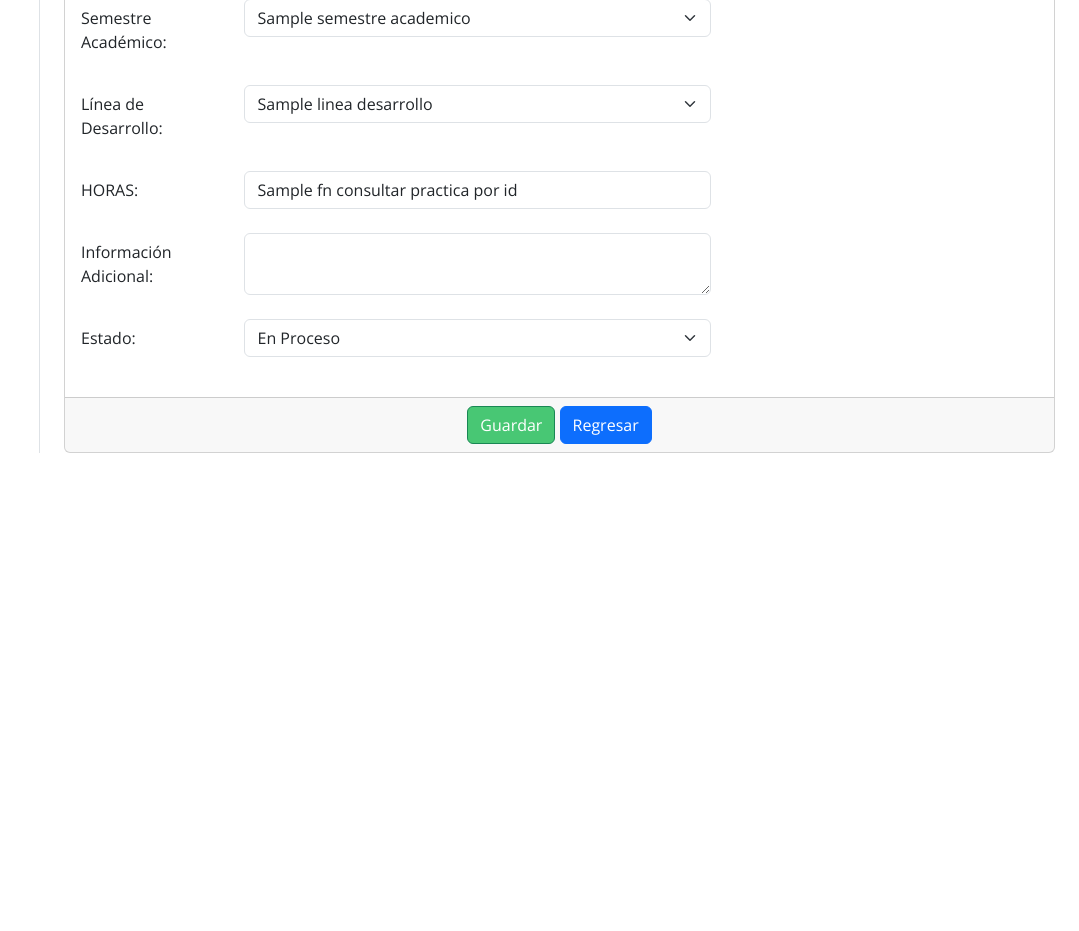
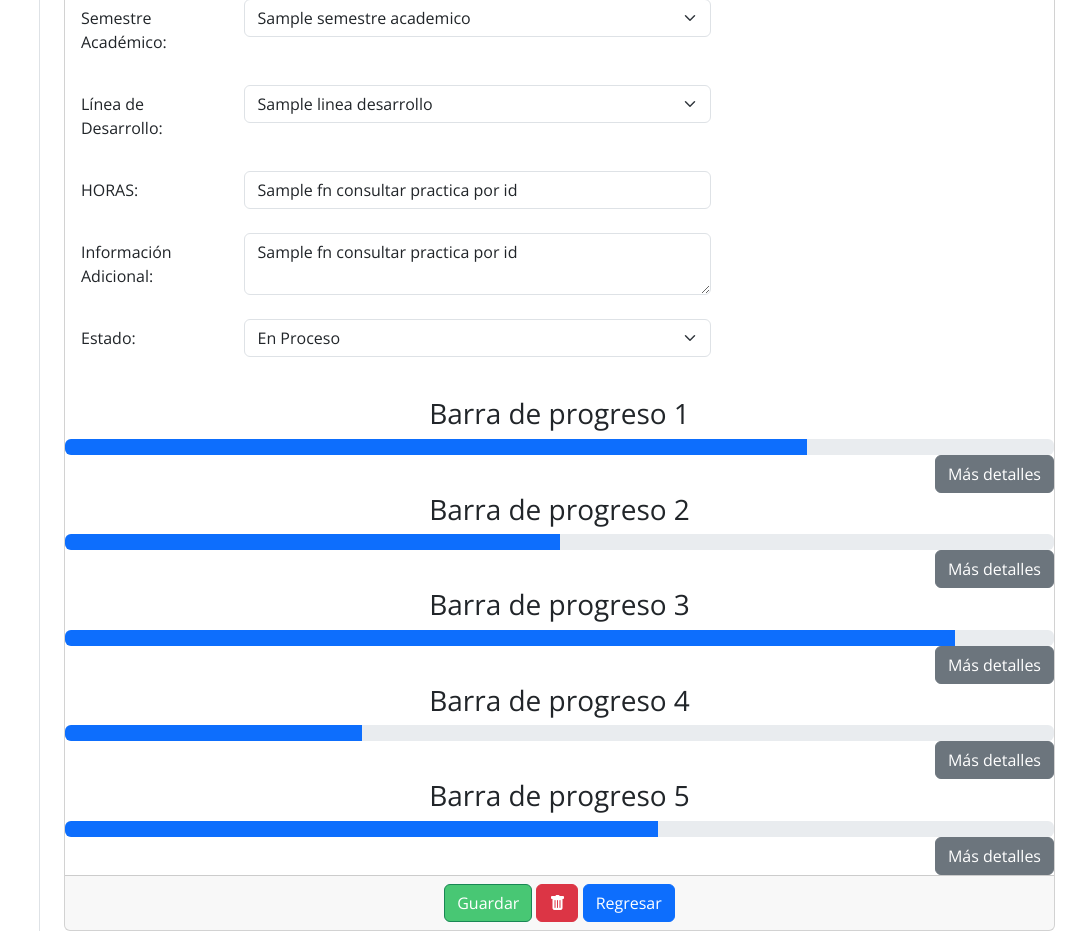
Before and after one commit to AngelAld/proyecto_calidad, a Flask app: page /formulario_editar_practica/1 in a window 1280 px wide. Shown: the part 518-1449 px from the top of the page, without its empty margins (201-1280 px from the left). Before the commit the page ends 971 px from the top, so only its background shows below. Run offline with Flask 3, Linux system fonts and the light colour scheme; the visitor is signed in with stand-in values (Sample User, id 1); a database or web service that is not in the repository returns one stand-in record (values such as "Sample title"); some libraries are stand-ins or nearby versions.

Commit message:
detalle_practica_graficos

```diff
--- a/capaNegocio/controlador_practica.py
+++ b/capaNegocio/controlador_practica.py
@@ -55,6 +55,16 @@ def eliminar_practica(id):
     with conexion.cursor() as cursor:
         cursor.execute("SELECT fn_eliminar_practica(%s)", (id,))
         msg = cursor.fetchone() # Obtener el primer elemento del resultado
+    conexion.commit()
+    conexion.close()
+    return msg[0] if msg is not None else None
+
+def eliminar_detalle_practica(id):
+    conexion = obtener_conexion()
+    msg = None
+    with conexion.cursor() as cursor:
+        cursor.execute("SELECT fn_eliminar_detalle_practica(%s)", (id,))
+        msg = cursor.fetchone()
     conexion.commit()
     conexion.close()
     return msg[0] if msg is not None else None
--- a/capaPresentacion/Practica/practica.py
+++ b/capaPresentacion/Practica/practica.py
@@ -78,6 +78,21 @@ def eliminar_practica_route():
 
         return redirect("/practicas")
 
+@practica_bp.route("/eliminar_detalle_practica", methods=["POST"])
+def eliminar_detalle_practica():
+    if "rol" not in session or session["rol"] != "Docente de Apoyo":
+        return redirect(url_for("inicio.inicio"))
+    else:
+        detalle_id = request.form["id"]
+        deleted = c_practica.eliminar_detalle_practica(detalle_id)
+        print('Si esta entrando')
+        if deleted:
+            flash(f"Práctica eliminada con éxito", "success")
+        else:
+            flash("Error al eliminar la práctica", "error")
+
+        return redirect("/practicas")
+
 @practica_bp.route("/formulario_editar_practica/<int:id>")
 def editar_practica(id):
     if "rol" not in session or session["rol"] != "Docente de Apoyo":
--- a/capaPresentacion/Practica/templates/frm_editar_practica.html
+++ b/capaPresentacion/Practica/templates/frm_editar_practica.html
@@ -15,7 +15,6 @@
 {% set informacion_adicional = detallePractica[11] %}
 {% set estado = detallePractica[3] %}
 {% set url = url_for('practica.actualizar_practica') %}
-{% print(estudiante) %}
 <form action="{{url}}" method="post">
   <section class="section">
     <div class="row">
@@ -117,7 +116,7 @@
             <div class="form-group mb-4 row">
               <label for="informacion_adicional" class="col-lg-2 col-form-label">Información Adicional:</label>
               <div class="col-lg-6">
-                <textarea class="form-control input" id="informacion_adicional" name="informacion_adicional" value="{{informacion_adicional}}"></textarea>
+                <textarea class="form-control input" id="informacion_adicional" name="informacion_adicional" >{{informacion_adicional}}</textarea>
               </div>
               <div class="col d-none d-xl-block">
               </div>
@@ -135,10 +134,52 @@
               </div>
             </div>
           </div>
+          <div class="progress-container text-center">
+            <h3>Barra de progreso 1</h3>
+            <div class="progress">
+              <div class="progress-bar" role="progressbar" style="width: 75%;" aria-valuenow="75" aria-valuemin="0" aria-valuemax="100"></div>
+            </div>
+            <button class="btn btn-secondary btn-details float-end">Más detalles</button>
+          </div>
+          <div class="progress-container text-center">
+            <h3>Barra de progreso 2</h3>
+            <div class="progress">
+              <div class="progress-bar" role="progressbar" style="width: 50%;" aria-valuenow="50" aria-valuemin="0" aria-valuemax="100"></div>
+            </div>
+            <button class="btn btn-secondary btn-details float-end">Más detalles</button>
+          </div>
+          <div class="progress-container text-center">
+            <h3>Barra de progreso 3</h3>
+            <div class="progress">
+              <div class="progress-bar" role="progressbar" style="width: 90%;" aria-valuenow="90" aria-valuemin="0" aria-valuemax="100"></div>
+            </div>
+            <button class="btn btn-secondary btn-details float-end">Más detalles</button>
+          </div>
+          <div class="progress-container text-center">
+            <h3>Barra de progreso 4</h3>
+            <div class="progress">
+              <div class="progress-bar" role="progressbar" style="width: 30%;" aria-valuenow="30" aria-valuemin="0" aria-valuemax="100"></div>
+            </div>
+            <button class="btn btn-secondary btn-details float-end">Más detalles</button>
+          </div>
+          <div class="progress-container text-center">
+            <h3>Barra de progreso 5</h3>
+            <div class="progress">
+              <div class="progress-bar" role="progressbar" style="width: 60%;" aria-valuenow="60" aria-valuemin="0" aria-valuemax="100"></div>
+            </div>
+            <button class="btn btn-secondary btn-details float-end">Más detalles</button>
+          </div>
           <div class="card-footer text-center">
             <button class="btn btn-success">Guardar</button>
+            <form action="{{url_for('practica.eliminar_detalle_practica')}}" method="POST" class="eliminar_detalle_practica">
+              <input type="hidden" name="id" value="{{detallePractica[0]}}">
+              <button type="submit" class="estado btn ls-button btn-danger" data-bs-toggle="tooltip" data-bs-title="Eliminar Detalle Practica" onclick="event.preventDefault(); eliminar(this.parentNode)">
+                <i class="bi bi-trash-fill"></i>
+              </button>
+            </form>
             <a href="{{ url_for('practica.practicas') }}" class="btn btn-primary">Regresar</a>
           </div>
+
         </div>
       </div>
     </div>
--- a/capaPresentacion/Practica/templates/mantenimiento_practica.html
+++ b/capaPresentacion/Practica/templates/mantenimiento_practica.html
@@ -120,6 +120,7 @@
               </div>
             </div>
           </div>
+        </div>
           <div class="card-footer text-center">
             <button class="btn btn-success">Guardar</button>
             <a href="{{ url_for('practica.practicas') }}" class="btn btn-primary">Regresar</a>
```
Also changed, not shown: capaPresentacion/Practica/templates/practica.html (+4 -4 lines), extras/practica.sql (+33 -6 lines).
